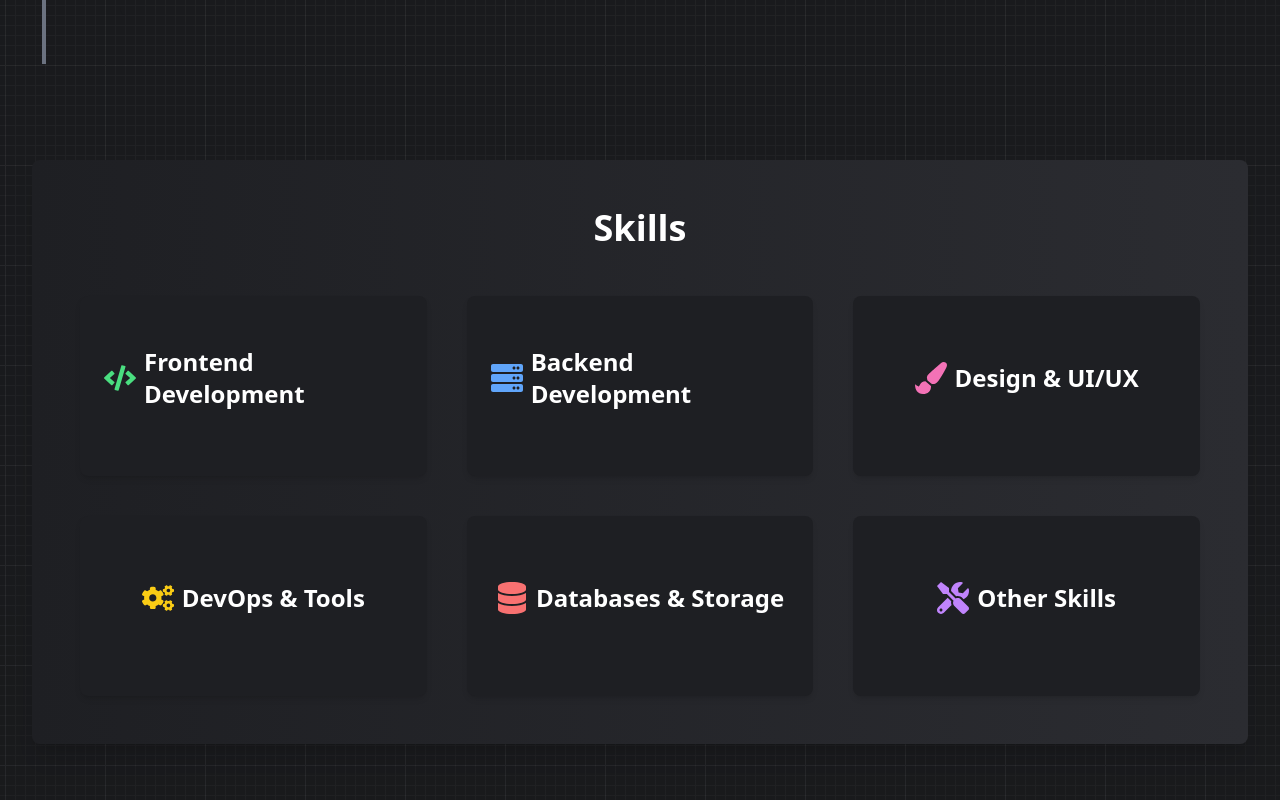
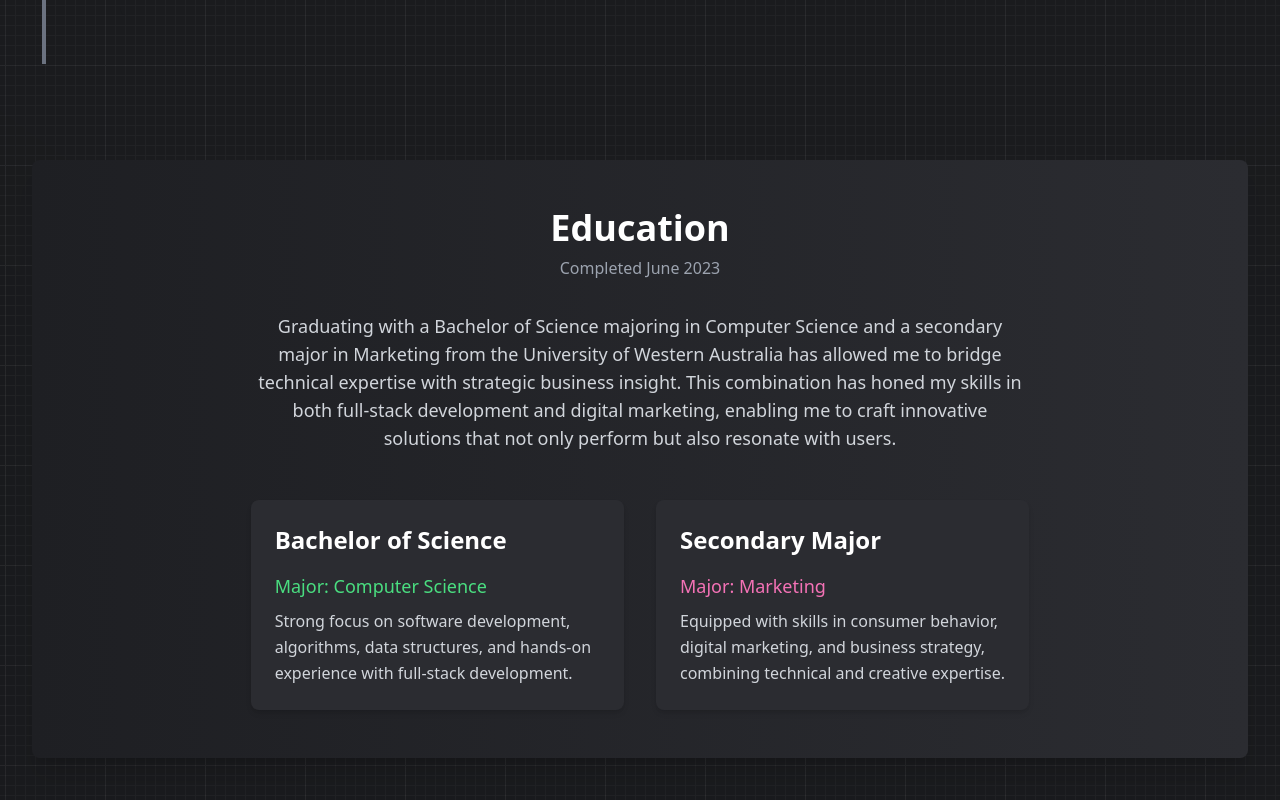
Before and after one commit to zacdagostino/portfolio, a Next.js app: page / in a window 1280 px wide. Shown: the part 3740-4540 px from the top of the page. Built offline with nearby package versions, Linux system fonts and the light colour scheme.

Commit message:
#Added the Education Section

```diff
--- a/app/page.jsx
+++ b/app/page.jsx
@@ -3,7 +3,7 @@ import { useEffect } from "react";
 import Timeline from "@/components/Timeline"; // adjust path as needed
 import { experienceData } from "@/data/experienceData"; // Import the data
 import SkillsSection from "@components/SkillsSection"; // Import the SkillsSection component
-
+import EducationSection from "@/components/EducationSection"; // Import the EducationSection component
 
 export default function Home() {
   useEffect(() => {
@@ -27,6 +27,11 @@ export default function Home() {
         <Timeline experiences={experienceData} />
       </section>
 
+      {/* Education Section */}
+      <section className="w-screen p-8">
+        <EducationSection /> {/* Add the EducationSection */}
+      </section>
+
       {/* Skills Section */}
       <section className="w-screen p-8">
         <SkillsSection />
--- /dev/null
+++ b/components/EducationSection.tsx
@@ -0,0 +1,68 @@
+import React, { useRef } from 'react';
+import { motion, useInView } from 'framer-motion';
+
+const EducationSection: React.FC = () => {
+  const ref = useRef(null);
+  const isInView = useInView(ref, { once: false, amount: 0.2 });
+
+  return (
+    <section
+      ref={ref}
+      className="bg-gradient-to-r from-[#1e1f23] to-[#2b2c31] p-12 rounded-lg shadow-xl mb-12 text-white"
+    >
+      {/* Section Title */}
+      <motion.div
+        className="text-center mb-8"
+        initial={{ opacity: 0, y: -50 }}
+        animate={isInView ? { opacity: 1, y: 0 } : { opacity: 0, y: -50 }}
+        transition={{ duration: 0.8, ease: 'easeInOut' }}
+      >
+        <h2 className="text-4xl font-extrabold">Education</h2>
+        <p className="text-gray-400 mt-2">Completed June 2023</p>
+      </motion.div>
+
+      {/* Overview Paragraph */}
+      <motion.p
+        className="text-lg text-gray-300 text-center max-w-3xl mx-auto mb-12"
+        initial={{ opacity: 0 }}
+        animate={isInView ? { opacity: 1 } : { opacity: 0 }}
+        transition={{ duration: 0.8, ease: 'easeInOut', delay: 0.2 }}
+      >
+        Graduating with a Bachelor of Science majoring in Computer Science and a secondary major in Marketing from the University of Western Australia has allowed me to bridge technical expertise with strategic business insight. This combination has honed my skills in both full-stack development and digital marketing, enabling me to craft innovative solutions that not only perform but also resonate with users.
+      </motion.p>
+
+      {/* Major Details */}
+      <div className="flex flex-col lg:flex-row justify-center items-center gap-8">
+        {/* Computer Science Major */}
+        <motion.div
+          className="bg-[#2b2c31] rounded-lg p-6 shadow-md w-full lg:w-1/3 transition-all duration-300 ease-in-out hover:shadow-xl"
+          initial={{ opacity: 0, y: 50 }}
+          animate={isInView ? { opacity: 1, y: 0 } : { opacity: 1, y: 50 }}
+          transition={{ duration: 0.8, ease: 'easeInOut', delay: 0.3 }}
+        >
+          <h3 className="text-2xl font-semibold text-white mb-4">Bachelor of Science</h3>
+          <p className="text-lg text-green-400">Major: Computer Science</p>
+          <p className="text-gray-300 mt-2 leading-relaxed">
+            Strong focus on software development, algorithms, data structures, and hands-on experience with full-stack development.
+          </p>
+        </motion.div>
+
+        {/* Marketing Major */}
+        <motion.div
+          className="bg-[#2b2c31] rounded-lg p-6 shadow-md w-full lg:w-1/3 transition-all duration-300 ease-in-out hover:shadow-xl"
+          initial={{ opacity: 0, y: 50 }}
+          animate={isInView ? { opacity: 1, y: 0 } : { opacity: 1, y: 50 }}
+          transition={{ duration: 0.8, ease: 'easeInOut', delay: 0.4 }}
+        >
+          <h3 className="text-2xl font-semibold text-white mb-4">Secondary Major</h3>
+          <p className="text-lg text-pink-400">Major: Marketing</p>
+          <p className="text-gray-300 mt-2 leading-relaxed">
+            Equipped with skills in consumer behavior, digital marketing, and business strategy, combining technical and creative expertise.
+          </p>
+        </motion.div>
+      </div>
+    </section>
+  );
+};
+
+export default EducationSection;
--- a/components/SkillsSection.tsx
+++ b/components/SkillsSection.tsx
@@ -16,7 +16,7 @@ const SkillsSection: React.FC = () => {
       <motion.h2
         className="text-4xl font-extrabold text-white text-center mb-12"
         initial={{ opacity: 1, y: -50 }}
-        animate={isInView ? { opacity: 1, y: 0 } : { opacity: 1, y: -50 }}
+        animate={isInView ? { opacity: 1, y: 0 } : { opacity: 0, y: -50 }}
         transition={{ duration: 0.8 }}
       >
         Skills
```
